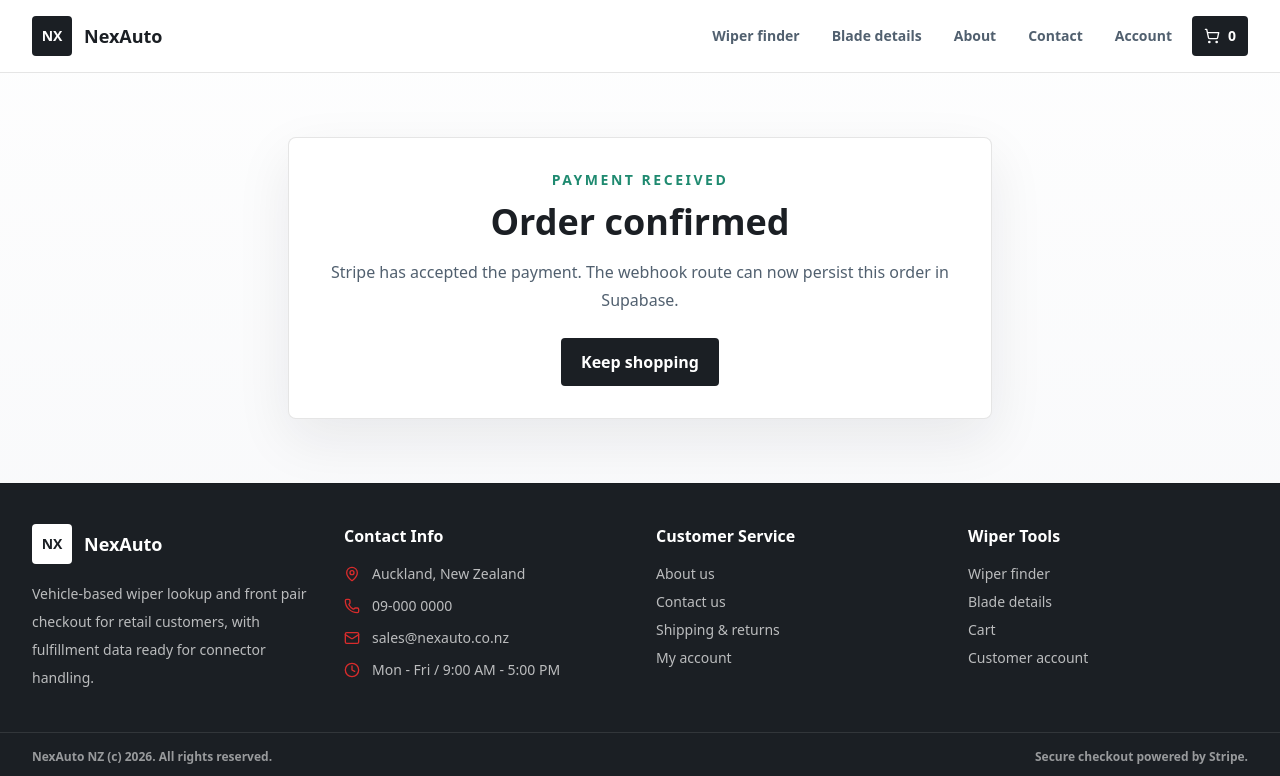
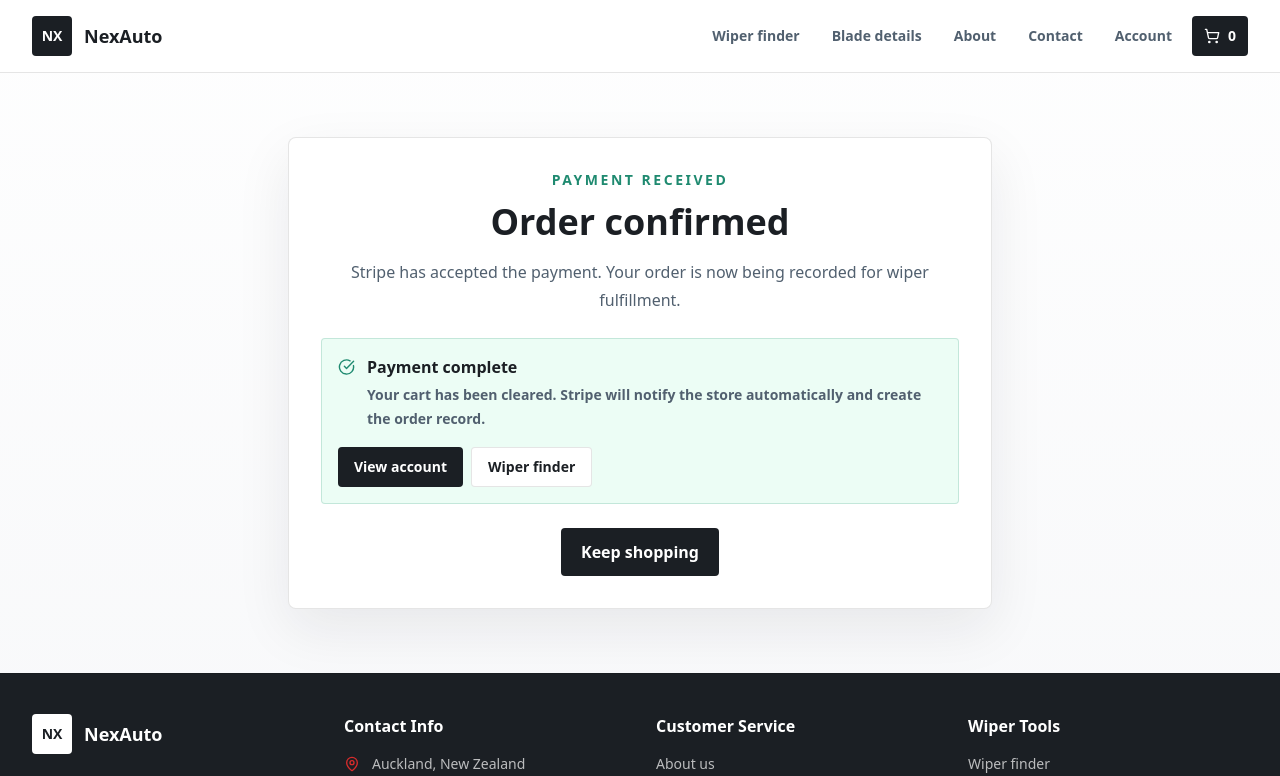
Before and after one commit to windalike5114/Nexauto, a Next.js app: page /checkout/success in a window 1280 px wide. Shown: the top 776 px of the page. Built offline with nearby package versions, Linux system fonts and the light colour scheme.

Commit message:
Connect Stripe checkout experience

```diff
--- a/app/api/checkout/route.ts
+++ b/app/api/checkout/route.ts
@@ -2,6 +2,7 @@ import { NextResponse } from "next/server";
 import Stripe from "stripe";
 import { getVariantsByIds } from "@/lib/queries/catalog";
 import { getWiperRearAddonsByIds, getWiperSetsByIds } from "@/lib/queries/wiper-commerce";
+import { createClient } from "@/utils/supabase/server";
 import type { CartItem } from "@/lib/types";
 
 type ValidatedCheckoutItem = {
@@ -122,9 +123,14 @@ export async function POST(request: Request) {
 
   const stripe = new Stripe(process.env.STRIPE_SECRET_KEY);
   const siteUrl = process.env.NEXT_PUBLIC_SITE_URL ?? "http://localhost:3000";
+  const supabase = await createClient();
+  const {
+    data: { user }
+  } = await supabase.auth.getUser();
 
   const session = await stripe.checkout.sessions.create({
     mode: "payment",
+    customer_email: user?.email,
     billing_address_collection: "required",
     shipping_address_collection: {
       allowed_countries: ["NZ", "AU", "US"]
--- a/app/checkout/success/page.tsx
+++ b/app/checkout/success/page.tsx
@@ -1,13 +1,19 @@
 import Link from "next/link";
+import { CheckoutSuccessActions } from "@/components/checkout-success-actions";
 
-export default function CheckoutSuccessPage() {
+export default async function CheckoutSuccessPage({ searchParams }: { searchParams: Promise<{ session_id?: string }> }) {
+  const { session_id: sessionId } = await searchParams;
+
   return (
     <main className="mx-auto max-w-3xl px-4 py-16 text-center sm:px-6 lg:px-8">
       <div className="rounded-lg border border-black/10 bg-white p-8 shadow-panel">
         <p className="text-sm font-black uppercase tracking-[0.18em] text-mint">Payment received</p>
         <h1 className="mt-3 text-4xl font-black">Order confirmed</h1>
-        <p className="mt-4 leading-7 text-steel">Stripe has accepted the payment. The webhook route can now persist this order in Supabase.</p>
-        <Link href="/shop" className="mt-6 inline-flex rounded bg-ink px-5 py-3 font-black text-white">
+        <p className="mt-4 leading-7 text-steel">
+          Stripe has accepted the payment. Your order is now being recorded for wiper fulfillment.
+        </p>
+        <CheckoutSuccessActions sessionId={sessionId} />
+        <Link href="/shop?category=wiper" className="mt-6 inline-flex rounded bg-ink px-5 py-3 font-black text-white">
           Keep shopping
         </Link>
       </div>
--- /dev/null
+++ b/components/checkout-success-actions.tsx
@@ -0,0 +1,40 @@
+"use client";
+
+import { useEffect, useRef } from "react";
+import Link from "next/link";
+import { CheckCircle } from "lucide-react";
+import { useCart } from "./cart-provider";
+
+export function CheckoutSuccessActions({ sessionId }: { sessionId?: string }) {
+  const { clearCart } = useCart();
+  const clearedRef = useRef(false);
+
+  useEffect(() => {
+    if (clearedRef.current) return;
+    clearedRef.current = true;
+    clearCart();
+  }, [clearCart]);
+
+  return (
+    <div className="mt-6 rounded border border-mint/20 bg-emerald-50 p-4 text-left">
+      <div className="flex items-start gap-3">
+        <CheckCircle className="mt-0.5 h-5 w-5 text-mint" />
+        <div>
+          <p className="font-black text-ink">Payment complete</p>
+          <p className="mt-1 text-sm font-bold leading-6 text-steel">
+            Your cart has been cleared. Stripe will notify the store automatically and create the order record.
+          </p>
+          {sessionId ? <p className="mt-2 font-mono text-xs font-bold text-steel">Session: {sessionId}</p> : null}
+        </div>
+      </div>
+      <div className="mt-4 flex flex-wrap gap-2">
+        <Link href="/account" className="inline-flex h-10 items-center rounded bg-ink px-4 text-sm font-black text-white">
+          View account
+        </Link>
+        <Link href="/shop?category=wiper" className="inline-flex h-10 items-center rounded border border-black/10 bg-white px-4 text-sm font-black text-ink">
+          Wiper finder
+        </Link>
+      </div>
+    </div>
+  );
+}
```
Also changed, not shown: 2 other files (tests, documents, lock files or other folders).
